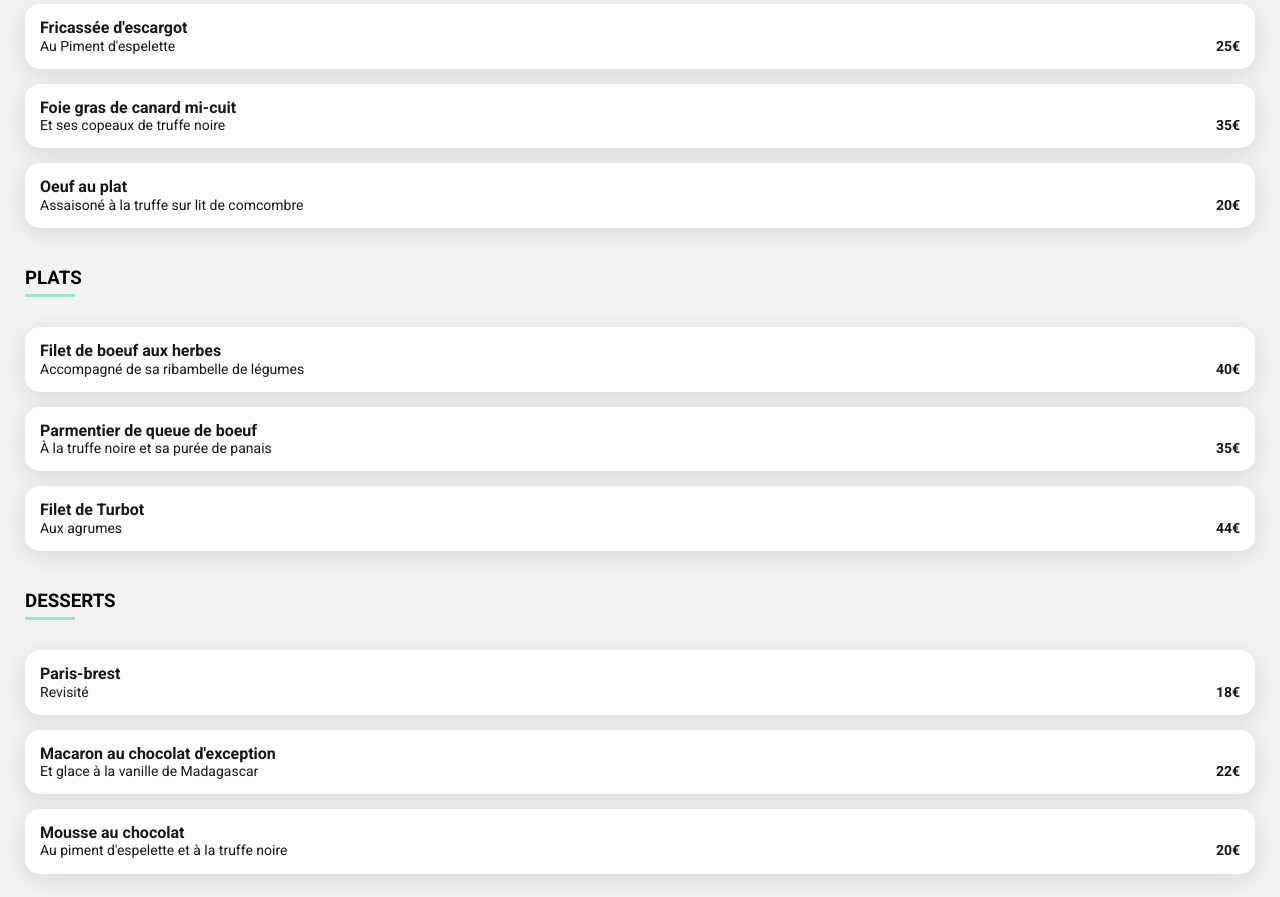
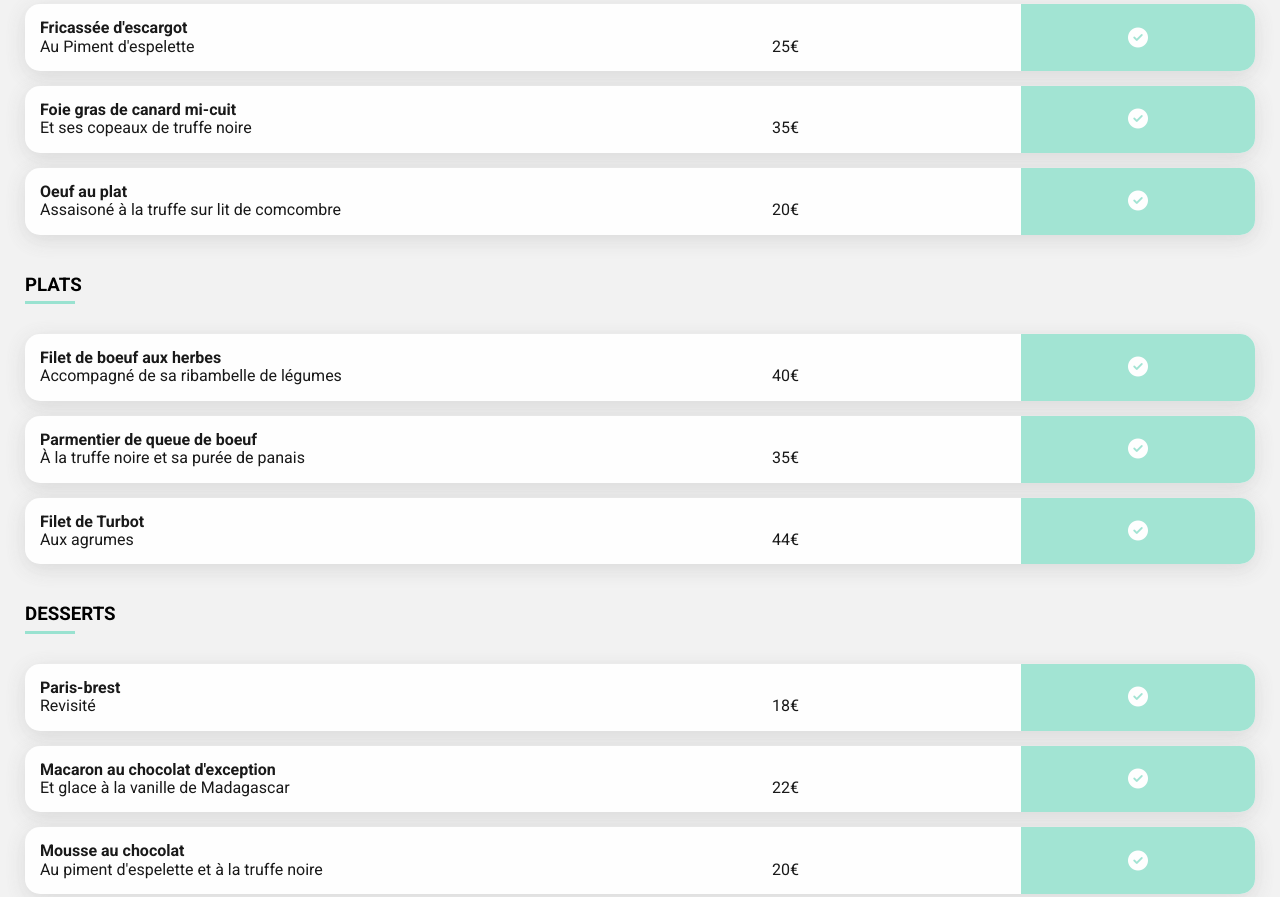
Before and after one commit to Matt3806/Campusmatteo_3_25102021, a website: page page_one.html in a window 1280 px wide. Shown: the part 495-1392 px from the top of the page. Drawn offline with Linux system fonts and the light colour scheme; files that its build step writes are made by us from their sources; a web font is replaced by a local one.

Commit message:
animation d'entrée du menu ajouté + refonte des listes pour y intégrer l'animation de chekbox

```diff
--- a/page_one.html
+++ b/page_one.html
@@ -44,9 +44,42 @@
                 <hr>
 
                 <ul>
-                    <a href="#"><li><span><strong>Fricassée d'escargot</strong></span><span class="ul__description">Au Piment d'espelette<strong>25€</strong></span></li></a>
-                    <a href="#"><li><span><strong>Foie gras de canard mi-cuit</strong></span><span class="ul__description">Et ses copeaux de truffe noire<strong>35€</strong></span></li></a>
-                    <a href="#"><li><span><strong>Oeuf au plat</strong></span><span class="ul__description">Assaisoné à la truffe sur lit de comcombre<strong>20€</strong></span></li></a>
+                    <a href="#">
+                        <li class="li__1">
+                            <div class="li__content">
+                                <h4>Fricassée d'escargot</h4>
+                                <p>Au Piment d'espelette</p>
+                            </div>
+                            <div class="li__price">
+                                <p><stron>25€</stron></p>
+                            </div>
+                            <i class="far fa-check-circle"></i>
+                        </li>
+                    </a>
+                    <a href="#">
+                        <li class="li__2">
+                            <div class="li__content">
+                                <h4>Foie gras de canard mi-cuit</h4>
+                                <p>Et ses copeaux de truffe noire</p>
+                            </div>
+                            <div class="li__price">
+                                <p><stron>35€</stron></p>
+                            </div>
+                            <i class="far fa-check-circle"></i>
+                        </li>
+                    </a>
+                    <a href="#">
+                        <li class="li__3">
+                            <div class="li__content">
+                                <h4>Oeuf au plat</h4>
+                                <p>Assaisoné à la truffe sur lit de comcombre</p>
+                            </div>
+                            <div class="li__price">
+                                <p><stron>20€</stron></p>
+                            </div>
+                            <i class="far fa-check-circle"></i>
+                        </li>
+                    </a>
                 </ul>
 
                 <h3>PLATS</h3>
@@ -54,9 +87,42 @@
                 <hr>
 
                 <ul>
-                    <a href="#"><li><span><strong>Filet de boeuf aux herbes</strong></span><span class="ul__description">Accompagné de sa ribambelle de légumes<strong>40€</strong></span></li></a>
-                    <a href="#"><li><span><strong>Parmentier de queue de boeuf</strong></span><span class="ul__description">À la truffe noire et sa purée de panais<strong>35€</strong></span></li></a>
-                    <a href="#"><li><span><strong>Filet de Turbot</strong></span><span class="ul__description">Aux agrumes<strong>44€</strong></span></li></a>
+                    <a href="#">
+                        <li class="li__1">
+                            <div class="li__content">
+                                <h4>Filet de boeuf aux herbes</h4>
+                                <p>Accompagné de sa ribambelle de légumes</p>
+                            </div>
+                            <div class="li__price">
+                                <p><stron>40€</stron></p>
+                            </div>
+                            <i class="far fa-check-circle"></i>
+                        </li>
+                    </a>
+                    <a href="#">
+                        <li class="li__2">
+                            <div class="li__content">
+                                <h4>Parmentier de queue de boeuf</h4>
+                                <p>À la truffe noire et sa purée de panais</p>
+                            </div>
+                            <div class="li__price">
+                                <p><stron>35€</stron></p>
+                            </div>
+                            <i class="far fa-check-circle"></i>
+                        </li>
+                    </a>
+                    <a href="#">
+                        <li class="li__3">
+                            <div class="li__content">
+                                <h4>Filet de Turbot</h4>
+                                <p>Aux agrumes</p>
+                            </div>
+                            <div class="li__price">
+                                <p><stron>44€</stron></p>
+                            </div>
+                            <i class="far fa-check-circle"></i>
+                        </li>
+                    </a>
                 </ul>
 
                 <h3>DESSERTS</h3>
@@ -64,9 +130,42 @@
                 <hr>
 
                 <ul>
-                    <a href="#"><li><span><strong>Paris-brest</strong></span><span class="ul__description">Revisité<strong>18€</strong></span></li></a>
-                    <a href="#"><li><span><strong>Macaron au chocolat d'exception</strong></span><span class="ul__description">Et glace à la vanille de Madagascar<strong>22€</strong></span></li></a>
-                    <a href="#"><li><span><strong>Mousse au chocolat</strong></span><span class="ul__description">Au piment d'espelette et à la truffe noire<strong>20€</strong></span></li></a>
+                    <a href="#">
+                        <li class="li__1">
+                            <div class="li__content">
+                                <h4>Paris-brest</h4>
+                                <p>Revisité</p>
+                            </div>
+                            <div class="li__price">
+                                <p><stron>18€</stron></p>
+                            </div>
+                            <i class="far fa-check-circle"></i>
+                        </li>
+                    </a>
+                    <a href="#">
+                        <li class="li__2">
+                            <div class="li__content">
+                                <h4>Macaron au chocolat d'exception</h4>
+                                <p>Et glace à la vanille de Madagascar</p>
+                            </div>
+                            <div class="li__price">
+                                <p><stron>22€</stron></p>
+                            </div>
+                            <i class="far fa-check-circle"></i>
+                        </li>
+                    </a>
+                    <a href="#">
+                        <li class="li__3">
+                            <div class="li__content">
+                                <h4>Mousse au chocolat</h4>
+                                <p>Au piment d'espelette et à la truffe noire</p>
+                            </div>
+                            <div class="li__price">
+                                <p><stron>20€</stron></p>
+                            </div>
+                            <i class="far fa-check-circle"></i>
+                        </li>
+                    </a>
                 </ul>
 
                 <a href="#" class="btn">Commander</a>
--- a/sass/components/_hr.scss
+++ b/sass/components/_hr.scss
@@ -5,4 +5,5 @@ hr{
 	border:0;
 	margin-top:5px;
 	margin-bottom: 15px;
+	@include slidein(1.8s);
 }
--- a/sass/layout/_loader.scss
+++ b/sass/layout/_loader.scss
@@ -18,7 +18,7 @@ z-index:10;
         color: $loadercolor;
         text-shadow: 0 0 7px $loadercolor;
         animation: load 0.9s linear;
-        animation-iteration-count: 3;
+        animation-iteration-count: 2;
         &:nth-child(1){
             animation-delay: 0.2s;
         }
--- a/sass/main.scss
+++ b/sass/main.scss
@@ -39,28 +39,57 @@
     }
     & h3{
         margin-top:25px;
+        @include slidein;
     }
     & ul{
         & li{
             display:flex;
-            flex-direction:column;
             background-color: white;
             border-radius:15px;
             box-shadow: 0px 5px 20px rgb(153 153 153 / 30%);
             margin: 15px 0 15px 0;
+            & i{
+                flex:1;
+                display:flex;
+                justify-content:center;
+                align-items:center;
+                background-color: $tertiarycolor;
+                color: white;
+                font-weight: bold;
+                font-size:20px;
+                border-radius:0 15px 15px 0;
+                }
+            }
+        }
+        .li__1{
+            @include appear;
+        }
+        .li__2{
+            @include appear(2.2s);
+        }
+        .li__3{
+            @include appear(2.4s);
+        }
+        .li__content{
+            flex:3;
+            width:100%;
+            display:flex;
+            flex-direction:column;
             padding: 15px;
         }
-        .ul__description{
+        .li__price{
+            flex:1;
+            padding:15px;
             display:flex;
-            justify-content: space-between;
-            font-size:14px;
+            flex-direction:center;
+            align-items:flex-end;
         }
-    }
     & .btn{
         align-self: center;
         display:flex;
         justify-content: center;
         width:50%;
         margin: 25px 0 25px 0;
+        @include appear;
     }
 }
--- a/sass/utils/_keyframes.scss
+++ b/sass/utils/_keyframes.scss
@@ -18,3 +18,22 @@
         z-index:-1;
     }
 }
+@keyframes fondu-in{
+    0%{
+        opacity:0;
+    }
+    100%{
+        opacity:1;
+    }
+}
+@keyframes slide{
+	0%{
+        left: -100%;
+    }
+	90%{
+        left:1%;
+    }
+	100%{
+        left:0%;
+    }
+}
--- a/sass/utils/_mixins.scss
+++ b/sass/utils/_mixins.scss
@@ -4,3 +4,15 @@
     -webkit-background-clip: text;
     -webkit-text-fill-color: transparent;
 }
+@mixin appear($time: 2s) {
+    opacity:0;
+    animation: fondu-in 0.2s ease-out;
+    animation-delay: $time;
+    animation-fill-mode: both;
+}
+@mixin slidein($time2:1.6s){
+    position:relative;
+    left:-100%;
+    animation:slide 1s forwards;
+    animation-delay: $time2;
+}
```
Also changed, not shown: public/css/style.css, 1 other file.
